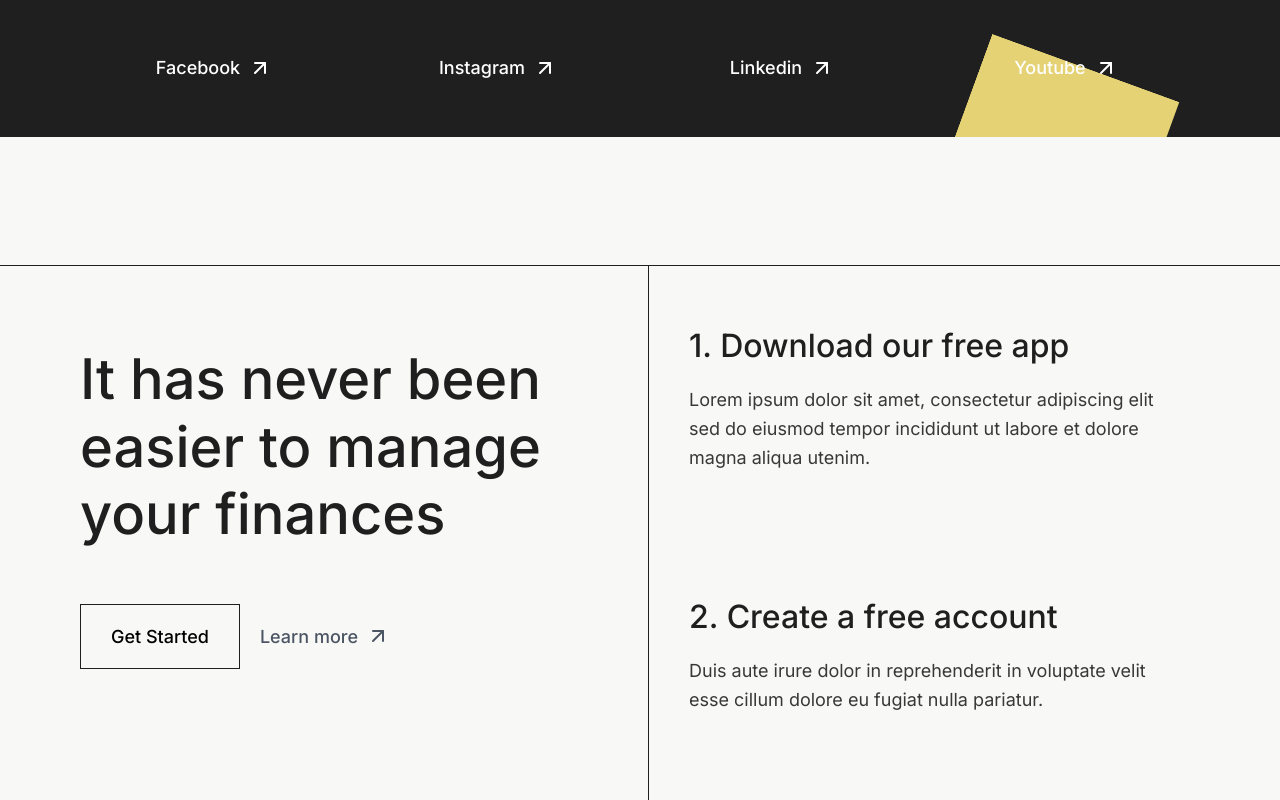
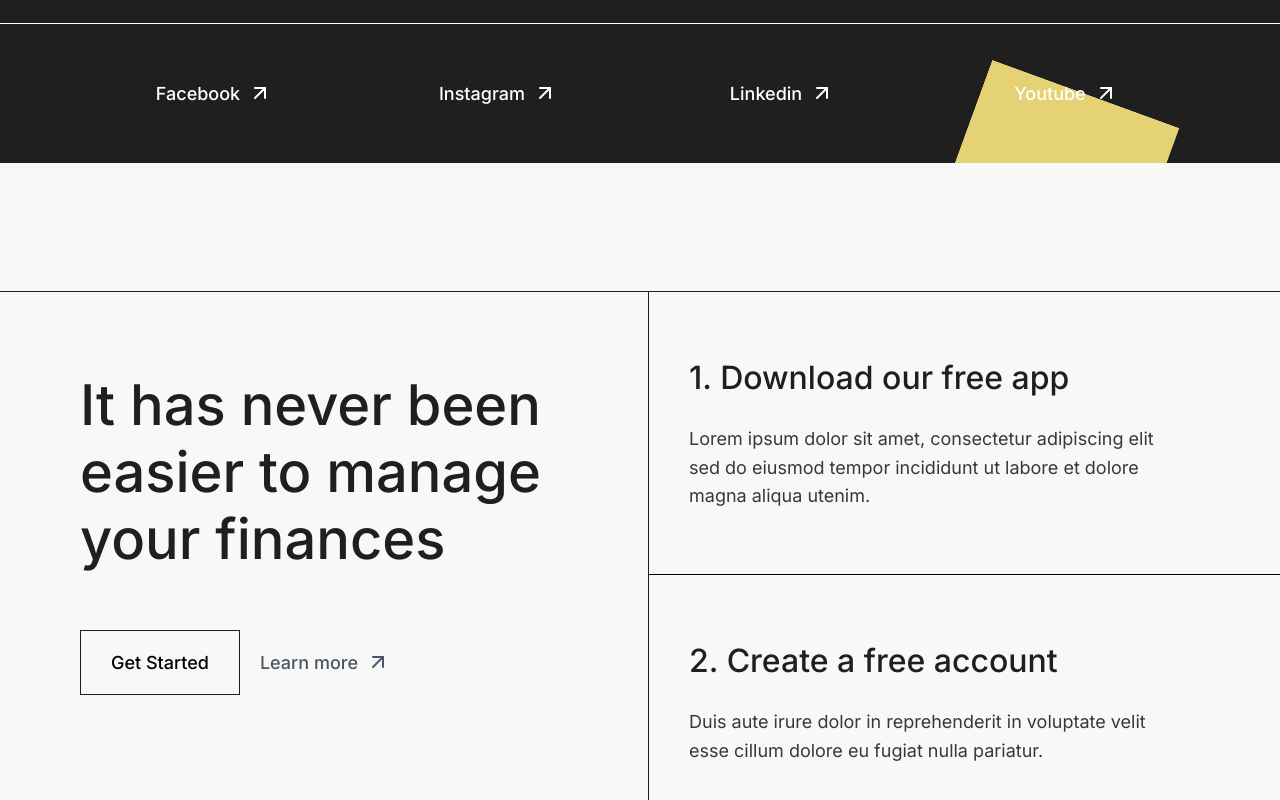
Before and after one commit to skupta12/Starter-X, a Next.js app: page / in a window 1280 px wide. Shown: the part 4900-5700 px from the top of the page. Built offline with nearby package versions, Linux system fonts and the light colour scheme.

Commit message:
Finish Instruction.tsx

```diff
--- a/src/app/globals.css
+++ b/src/app/globals.css
@@ -11,6 +11,7 @@
   --neutral-300: #CEEAE8;
 }
 
+/* dropdown */
 
 .dropdown:hover .dropdown-content {
   display: block;
@@ -19,3 +20,33 @@
 .dropdown:hover .icon {
   transform: rotate(180deg);
 }
+
+/* border lines */
+
+.border-line:not(:last-child)::before { /*  for all lines except the last */
+  content: "";
+  position: absolute;
+  width: 950px;
+  height: 1px;
+  bottom: 0;
+  left: 0%;
+  right: 0px;
+  background-color: black;
+}
+
+@media(max-width: 1024px) {
+  .border-line:not(:last-child)::before {
+   left: auto;
+   right: auto;
+   width: 100%;
+  }
+
+  .border-line::before { /* for the last line */
+    content: "";
+    position: absolute;
+    height: 1px;
+    bottom: 0;
+    width: 100%;
+    background-color: black;
+  }
+}
--- a/src/sections/Instruction.tsx
+++ b/src/sections/Instruction.tsx
@@ -2,16 +2,16 @@ import Button, { LinkButton } from "@/components/Button";
 import MaxWidthWrapper from "@/components/MaxWidthWrapper";
 import { instruction } from "@/lib/data";
 import styles from "@/style";
-import React from "react";
 
 const Instruction = () => {
+
   return (
-    <section className={`${styles.sectionPadding} bg-background-200`}>
-      <div className="border-t border-b border-primary-100">
+    <section className={`${styles.sectionPadding} bg-background-200 overflow-hidden`}>
+      <div className="border-t lg:border-b border-primary-100">
         <MaxWidthWrapper>
           <div className="grid grid-cols-12 gap-4">
-            <div className="col-span-6">
-              <div className="title mt-20 lg:pr-14 mb-14">
+            <div className="lg:col-span-6 col-span-12">
+              <div className="title lg:mt-20 mt-10 lg:pr-14 mb-14">
                 <h2 className={styles.heading2}>
                   It has never been easier to manage your finances
                 </h2>
@@ -21,19 +21,23 @@ const Instruction = () => {
                 <LinkButton title="Learn more" />
               </div>
             </div>
-            <div className="col-span-6 relative">
-              {instruction.map(({ id, title, text }) => {
-                return (
-                  <ol key={id}>
-                    <li className="py-[64px] px-[40px] border-l border-primary-100">
-                      <h3
-                        className={`${styles.heading3} mb-6`}
-                      >{`${id}. ${title}`}</h3>
+            <div className="lg:col-span-6 col-span-12">
+              <ul className="relative">
+                {instruction.map(({ id, title, text }) => {
+                  return (
+                    <li
+                      key={id}
+                      className={`border-line lg:py-[64px] py-[40px] lg:px-[40px] lg:border-l border-primary-100 relative`}
+                    >
+                      <h3 className={`${styles.heading3} mb-6`}>
+                        {`${id}. ${title}`}
+                      </h3>
                       <p className={styles.paragraph}>{text}</p>
+                      <div className="listt-before"></div>
                     </li>
-                  </ol>
-                );
-              })}
+                  );
+                })}
+              </ul>
             </div>
           </div>
         </MaxWidthWrapper>
--- a/src/style.ts
+++ b/src/style.ts
@@ -2,7 +2,7 @@ const styles = {
     boxWidth: "mx-auto w-full max-w-[1360px] px-4 md:px-20 relative",
 
     heading2: "text-primary-100 lg:text-[56px] md:text-[48px] leading-[1.2] sm:text-[36px] text-[32px] font-medium",
-    heading3: "text-primary-100 lg:text-[32px] md:text-[28px] sm:text-[24px] text-[22px] font-medium leading-[1]",
+    heading3: "text-primary-100 lg:text-[32px] md:text-[28px] sm:text-[24px] text-[22px] font-medium leading-[1.4]",
 
     paragraph: "font-normal text-primary-200 sm:text-[18px] text-base leading-[1.6]",
 
```
